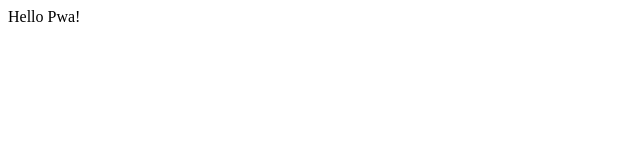
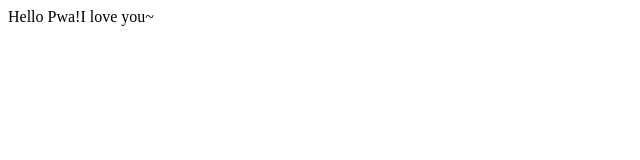
Before and after one commit to ppbl/pwa, a plain HTML site: page index.html in a window 1280 px wide. Shown: the full height of the page, 0-640 px from the left. Drawn offline with Linux system fonts and the light colour scheme.

Commit message:
add app.js

```diff
--- a/index.html
+++ b/index.html
@@ -7,6 +7,6 @@
     <title>Document</title>
 </head>
 <body>
-    Hello Pwa!
+    Hello Pwa!I love you~
 </body>
 </html>
```
Also changed, not shown: scripts/app.js (added).
